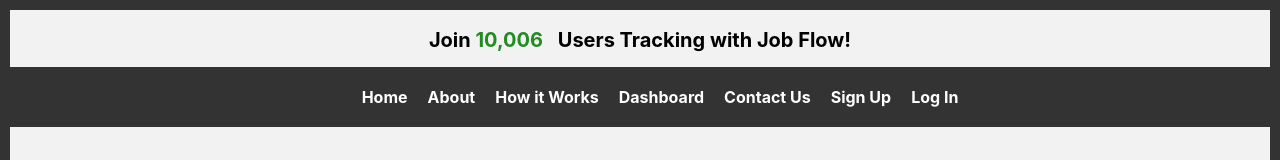
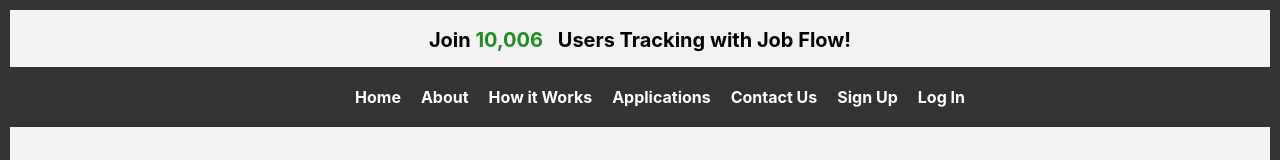
Before and after one commit to irina-sheveliova/CFG-Job-tracker, a React (Create React App) app in the folder client/: page / in a window 1280 px wide. Shown: the top 160 px of the page. Built offline with nearby package versions, Linux system fonts and the light colour scheme; a web font is replaced by a local one.

Commit message:
Replaced "Dashboard" with "Applications" in Nav

```diff
--- a/client/src/components/Navigation/Nav.js
+++ b/client/src/components/Navigation/Nav.js
@@ -16,7 +16,7 @@ function Nav() {
           <Link to="/HowitWorks">How it Works</Link>
         </li>
         <li>
-          <Link to="/Dashboard">Dashboard</Link>
+          <Link to="/Applications">Applications</Link>
         </li>
         <li>
           <Link to="/Contactus">Contact Us</Link>
@@ -27,13 +27,6 @@ function Nav() {
         <li>
           <Link to="/login">Log In</Link>
         </li>
-          {/* Olivia, I commented the below piece as we're not using Login + Logout buttons on the Landing page */}
-          {/* <li>
-           <button className="login-btn my-btn">Login</button>
-          </li>
-          <li>
-          <button className="logout-btn my-btn">Logout</button>
-          </li> */}
       </ul>
     </nav>
   );
```
